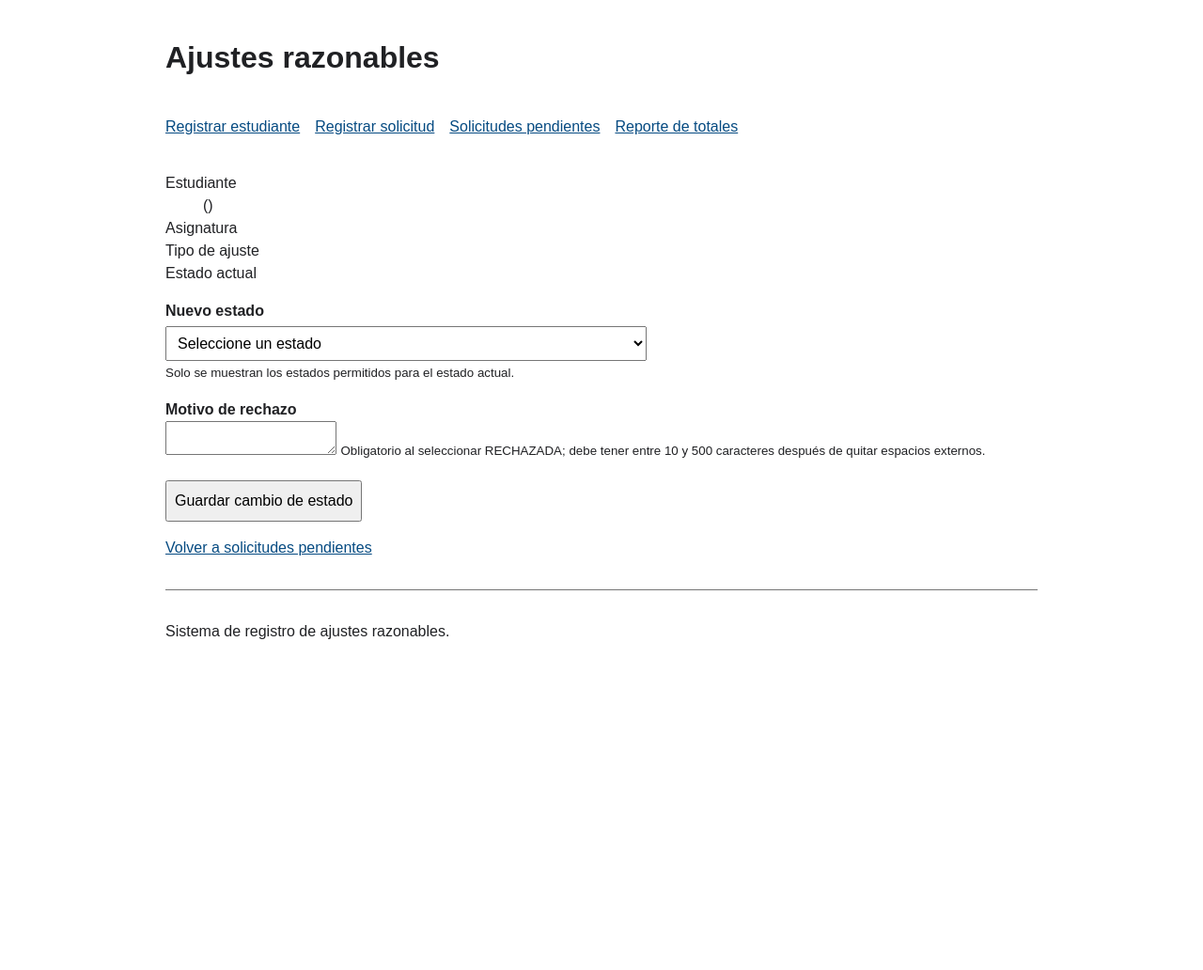
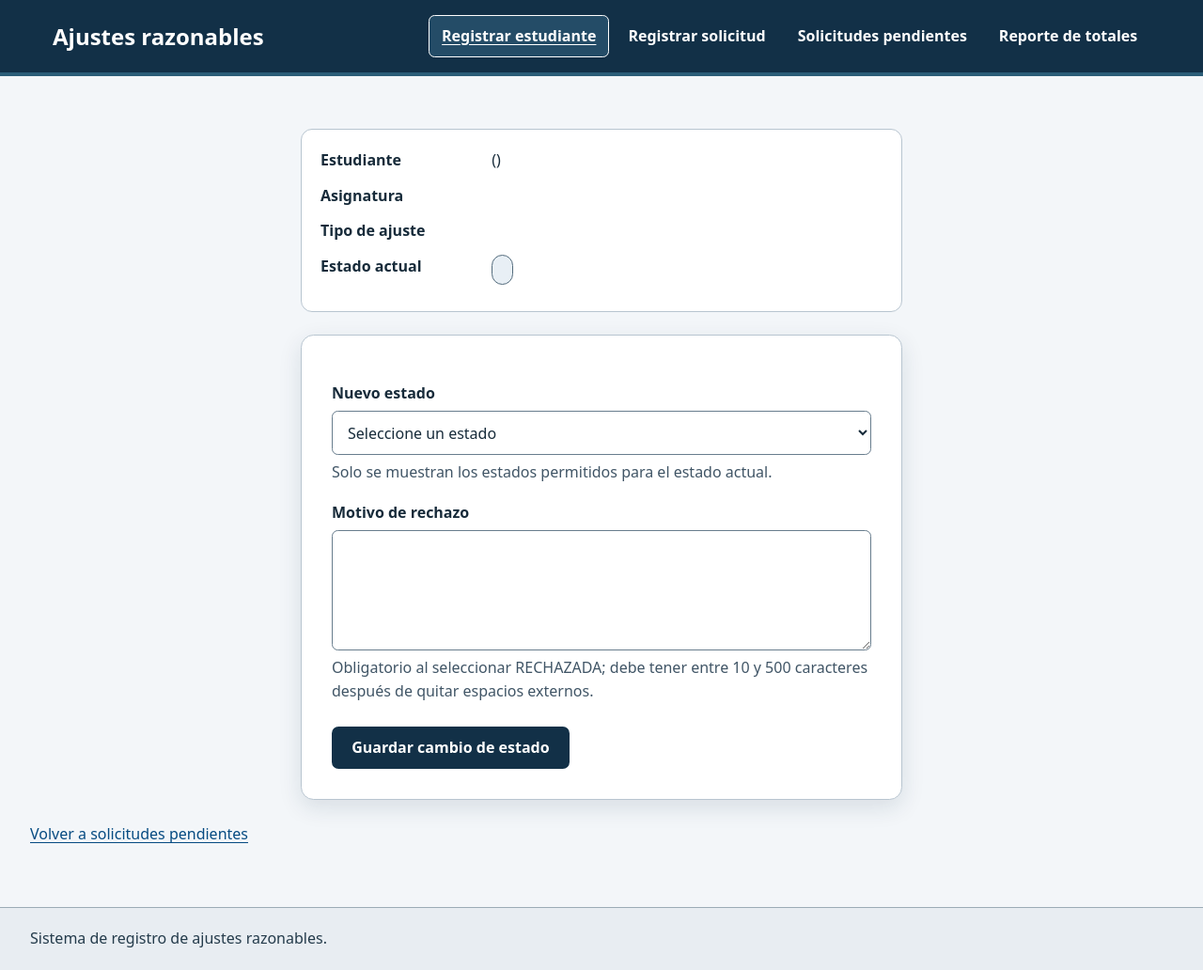
Before and after one commit to 2411010087-mel/ajustes-razonables, a PHP site: template views/solicitudes/cambiar_estado.php in a window 1280 px wide. Shown: the whole page at 94% size. Before the commit the page ends 680 px from the top, so only its background shows below. Run offline with PHP 8.4, Linux system fonts and the light colour scheme; the template is opened without the code that fills it, so the values that code supplies are empty.

Commit message:
style: mejora visual y accesibilidad de las vistas

```diff
--- /dev/null
+++ b/public/css/estilos.css
@@ -0,0 +1,452 @@
+:root {
+    color-scheme: light;
+    font-family: system-ui, -apple-system, BlinkMacSystemFont, "Segoe UI", sans-serif;
+    font-size: 16px;
+    color: #172b3a;
+    background: #f3f6f9;
+    line-height: 1.6;
+    font-synthesis: none;
+    text-rendering: optimizeLegibility;
+}
+
+* {
+    box-sizing: border-box;
+}
+
+body {
+    min-width: 320px;
+    min-height: 100vh;
+    margin: 0;
+    color: #172b3a;
+    background: #f3f6f9;
+}
+
+a {
+    color: #064b82;
+    text-decoration-thickness: 0.08em;
+    text-underline-offset: 0.18em;
+}
+
+a:hover {
+    color: #073b64;
+    text-decoration-thickness: 0.14em;
+}
+
+a:focus-visible,
+button:focus-visible,
+input:focus-visible,
+select:focus-visible,
+textarea:focus-visible {
+    outline: 3px solid #8a3b00;
+    outline-offset: 3px;
+}
+
+.skip-link {
+    position: absolute;
+    z-index: 10;
+    top: 0.5rem;
+    left: 0.5rem;
+    min-height: 44px;
+    padding: 0.6rem 1rem;
+    transform: translateY(-160%);
+    border: 2px solid #ffffff;
+    border-radius: 0.4rem;
+    color: #ffffff;
+    background: #123047;
+    font-weight: 700;
+}
+
+.skip-link:focus {
+    transform: translateY(0);
+}
+
+.site-header {
+    color: #ffffff;
+    background: #123047;
+    border-bottom: 4px solid #2b5d78;
+}
+
+.site-header__inner {
+    display: flex;
+    align-items: center;
+    justify-content: space-between;
+    gap: 1rem 2rem;
+    max-width: 76rem;
+    margin: 0 auto;
+    padding: 1rem 1.5rem;
+}
+
+.site-header h1 {
+    margin: 0;
+    color: #ffffff;
+    font-size: 1.5rem;
+    line-height: 1.25;
+}
+
+.main-nav {
+    display: flex;
+    flex-wrap: wrap;
+    justify-content: flex-end;
+    gap: 0.4rem;
+}
+
+.main-nav a {
+    display: inline-flex;
+    align-items: center;
+    min-height: 44px;
+    padding: 0.55rem 0.8rem;
+    border: 1px solid transparent;
+    border-radius: 0.4rem;
+    color: #ffffff;
+    font-weight: 600;
+    text-decoration: none;
+}
+
+.main-nav a:hover,
+.main-nav a[aria-current="page"] {
+    border-color: #ffffff;
+    color: #ffffff;
+    background: #244c67;
+    text-decoration: underline;
+    text-underline-offset: 0.2em;
+}
+
+.page-content {
+    width: min(100% - 2rem, 76rem);
+    min-height: 65vh;
+    margin: 0 auto;
+    padding: 2rem 0 3rem;
+}
+
+.page-title {
+    margin: 0 0 1.5rem;
+    color: #123047;
+    font-size: clamp(1.5rem, 3vw, 2rem);
+    line-height: 1.25;
+}
+
+.form-card {
+    width: min(100%, 640px);
+    margin: 1.5rem auto;
+    padding: clamp(1.25rem, 4vw, 2rem);
+    border: 1px solid #b8c5d0;
+    border-radius: 0.85rem;
+    background: #ffffff;
+    box-shadow: 0 0.5rem 1.5rem rgb(18 48 71 / 12%);
+}
+
+.form-card label,
+.filter-card label {
+    display: block;
+    margin: 1.1rem 0 0.35rem;
+    color: #172b3a;
+    font-weight: 700;
+}
+
+.form-card input,
+.form-card select,
+.form-card textarea,
+.filter-card input {
+    display: block;
+    width: 100%;
+    min-height: 44px;
+    padding: 0.65rem 0.75rem;
+    border: 1px solid #687d8d;
+    border-radius: 0.4rem;
+    color: #172b3a;
+    background: #ffffff;
+    font: inherit;
+}
+
+.form-card textarea {
+    min-height: 8rem;
+    resize: vertical;
+}
+
+.form-card small,
+.filter-card small {
+    display: block;
+    margin-top: 0.35rem;
+    color: #405566;
+    font-size: 1rem;
+}
+
+.field-error {
+    margin: 0.35rem 0 0;
+    color: #8b1e1e;
+    font-weight: 700;
+}
+
+[aria-invalid="true"] {
+    border-color: #8b1e1e !important;
+}
+
+.form-actions {
+    display: flex;
+    justify-content: flex-start;
+    margin-top: 1.5rem;
+}
+
+.button {
+    display: inline-flex;
+    align-items: center;
+    justify-content: center;
+    min-height: 44px;
+    padding: 0.65rem 1.2rem;
+    border: 2px solid transparent;
+    border-radius: 0.45rem;
+    font: inherit;
+    font-weight: 700;
+    line-height: 1.3;
+    text-align: center;
+    cursor: pointer;
+}
+
+.button--primary {
+    border-color: #123047;
+    color: #ffffff;
+    background: #123047;
+}
+
+.button--primary:hover {
+    border-color: #244c67;
+    color: #ffffff;
+    background: #244c67;
+}
+
+.button--secondary {
+    border-color: #244c67;
+    color: #123047;
+    background: #ffffff;
+}
+
+.button--secondary:hover {
+    color: #123047;
+    background: #e6edf2;
+}
+
+.notice,
+.form-error {
+    width: min(100%, 640px);
+    margin: 1rem auto;
+    padding: 0.9rem 1rem;
+    border: 2px solid;
+    border-radius: 0.5rem;
+    background: #ffffff;
+}
+
+.notice {
+    border-color: #27603b;
+    color: #17452a;
+}
+
+.form-error {
+    border-color: #8b1e1e;
+    color: #741818;
+}
+
+.filter-card {
+    max-width: 640px;
+    margin: 1rem 0;
+    padding: 1rem 1.25rem 1.25rem;
+    border: 1px solid #b8c5d0;
+    border-radius: 0.75rem;
+    background: #ffffff;
+}
+
+.filter-card h3 {
+    margin-top: 0;
+    color: #123047;
+}
+
+.filter-card .button {
+    margin-top: 0.85rem;
+}
+
+.status-badge {
+    display: inline-flex;
+    align-items: center;
+    min-height: 32px;
+    padding: 0.2rem 0.65rem;
+    border: 1px solid #536b7c;
+    border-radius: 999px;
+    color: #123047;
+    background: #e8eff5;
+    font-size: 0.95rem;
+    font-weight: 700;
+    white-space: nowrap;
+}
+
+.data-table,
+table {
+    width: 100%;
+    margin: 1.5rem 0;
+    border-collapse: collapse;
+    border: 1px solid #9cabb6;
+    background: #ffffff;
+}
+
+caption {
+    padding: 0.75rem;
+    color: #123047;
+    font-size: 1.1rem;
+    font-weight: 700;
+    text-align: left;
+}
+
+th,
+td {
+    padding: 0.75rem;
+    border: 1px solid #b8c5d0;
+    text-align: left;
+    vertical-align: top;
+}
+
+th {
+    color: #ffffff;
+    background: #244c67;
+    font-weight: 700;
+}
+
+tbody tr:nth-child(even) {
+    background: #edf2f6;
+}
+
+td.numeric,
+.data-table tbody tr td:last-child {
+    text-align: right;
+    font-variant-numeric: tabular-nums;
+}
+
+.total-card {
+    display: flex;
+    align-items: center;
+    justify-content: space-between;
+    gap: 1rem;
+    max-width: 640px;
+    margin: 0 0 2rem;
+    padding: 1rem 1.5rem;
+    border: 2px solid #123047;
+    border-radius: 0.75rem;
+    color: #ffffff;
+    background: #123047;
+}
+
+.total-card h3 {
+    margin: 0;
+    color: #ffffff;
+    font-size: 1.1rem;
+}
+
+.total-card__value {
+    margin: 0;
+    color: #ffffff;
+    font-size: 2rem;
+    font-weight: 800;
+    font-variant-numeric: tabular-nums;
+}
+
+.report-tables {
+    display: grid;
+    grid-template-columns: repeat(2, minmax(0, 1fr));
+    align-items: start;
+    gap: 1.5rem;
+}
+
+.report-tables table {
+    margin-top: 0;
+}
+
+dl {
+    display: grid;
+    grid-template-columns: minmax(8rem, 0.4fr) minmax(0, 1fr);
+    gap: 0.75rem 1rem;
+    max-width: 640px;
+    margin: 0 auto 1.5rem;
+    padding: 1.25rem;
+    border: 1px solid #b8c5d0;
+    border-radius: 0.75rem;
+    background: #ffffff;
+}
+
+dt {
+    font-weight: 700;
+}
+
+dd {
+    margin: 0;
+}
+
+footer {
+    padding: 1.25rem max(1rem, calc((100% - 76rem) / 2));
+    border-top: 1px solid #9cabb6;
+    color: #243b4b;
+    background: #e8edf2;
+}
+
+footer p {
+    margin: 0;
+}
+
+@media (max-width: 760px) {
+    .site-header__inner {
+        align-items: flex-start;
+        flex-direction: column;
+        padding: 1rem;
+    }
+
+    .main-nav {
+        justify-content: flex-start;
+        width: 100%;
+    }
+
+    .main-nav a {
+        padding-inline: 0.6rem;
+    }
+
+    .page-content {
+        width: min(100% - 1.25rem, 640px);
+        padding-top: 1.5rem;
+    }
+
+    .report-tables {
+        grid-template-columns: 1fr;
+        gap: 0.5rem;
+    }
+
+    .data-table th,
+    .data-table td,
+    table th,
+    table td {
+        padding: 0.55rem;
+    }
+}
+
+@media (max-width: 480px) {
+    .main-nav {
+        display: grid;
+        grid-template-columns: 1fr 1fr;
+    }
+
+    .main-nav a {
+        justify-content: flex-start;
+    }
+
+    .form-card {
+        padding: 1rem;
+    }
+
+    .total-card {
+        align-items: flex-start;
+        flex-direction: column;
+    }
+
+    dl {
+        grid-template-columns: 1fr;
+        gap: 0.2rem;
+    }
+
+    dd {
+        margin-bottom: 0.75rem;
+    }
+}
--- a/views/errores/error.php
+++ b/views/errores/error.php
@@ -5,5 +5,5 @@ use App\Security\Escape;
 
 require dirname(__DIR__) . DIRECTORY_SEPARATOR . 'layout' . DIRECTORY_SEPARATOR . 'header.php';
 ?>
-<p class="form-error" role="alert"><?= Escape::html($mensaje) ?></p>
+<p class="form-error" role="alert"><strong>Error:</strong> <?= Escape::html($mensaje) ?></p>
 <?php require dirname(__DIR__) . DIRECTORY_SEPARATOR . 'layout' . DIRECTORY_SEPARATOR . 'footer.php'; ?>
--- a/views/layout/header.php
+++ b/views/layout/header.php
@@ -9,40 +9,34 @@ use App\Security\Escape;
     <meta charset="utf-8">
     <meta name="viewport" content="width=device-width, initial-scale=1">
     <title><?= Escape::html($tituloPagina ?? 'Ajustes razonables') ?></title>
-    <style>
-        :root {
-            color-scheme: light;
-            font-family: Arial, Helvetica, sans-serif;
-            color: #202124;
-            background: #fff;
-        }
-        body { margin: 0 auto; max-width: 58rem; padding: 1rem; line-height: 1.5; }
-        nav { display: flex; flex-wrap: wrap; gap: 1rem; padding: 1rem 0; }
-        a { color: #064b82; }
-        a:focus, button:focus, input:focus, select:focus {
-            outline: 3px solid #704000;
-            outline-offset: 2px;
-        }
-        label { display: block; font-weight: 700; margin-top: 1rem; }
-        input, select, button { box-sizing: border-box; font: inherit; margin-top: .25rem; padding: .5rem; }
-        input, select { display: block; max-width: 32rem; width: 100%; }
-        button { cursor: pointer; margin-top: 1.25rem; }
-        .error, [aria-invalid="true"] { color: #8b1e1e; }
-        .notice { border-left: .3rem solid #176b37; padding: .5rem 1rem; }
-        .form-error { border-left: .3rem solid #8b1e1e; padding: .5rem 1rem; }
-        .field-error { color: #8b1e1e; font-weight: 700; }
-        footer { border-top: 1px solid #767676; margin-top: 2rem; padding-top: 1rem; }
-    </style>
+    <link rel="stylesheet" href="css/estilos.css">
 </head>
 <body>
-<header>
-    <h1>Ajustes razonables</h1>
-    <nav aria-label="Navegación principal">
-        <a href="?ruta=estudiantes/registrar">Registrar estudiante</a>
-        <a href="?ruta=solicitudes/registrar">Registrar solicitud</a>
-        <a href="?ruta=solicitudes/pendientes">Solicitudes pendientes</a>
-        <a href="?ruta=reportes/totales">Reporte de totales</a>
-    </nav>
+<a class="skip-link" href="#main-content">Saltar al contenido</a>
+<header class="site-header">
+    <div class="site-header__inner">
+        <h1>Ajustes razonables</h1>
+        <?php $rutaActual = $_GET['ruta'] ?? 'estudiantes/registrar'; ?>
+        <nav class="main-nav" aria-label="Navegación principal">
+            <a href="?ruta=estudiantes/registrar"
+                <?= $rutaActual === 'estudiantes/registrar' ? 'aria-current="page"' : '' ?>>
+                Registrar estudiante
+            </a>
+            <a href="?ruta=solicitudes/registrar"
+                <?= $rutaActual === 'solicitudes/registrar' ? 'aria-current="page"' : '' ?>>
+                Registrar solicitud
+            </a>
+            <a href="?ruta=solicitudes/pendientes"
+                <?= in_array($rutaActual, ['solicitudes/pendientes', 'solicitudes/cambiar-estado'], true)
+                    ? 'aria-current="page"' : '' ?>>
+                Solicitudes pendientes
+            </a>
+            <a href="?ruta=reportes/totales"
+                <?= $rutaActual === 'reportes/totales' ? 'aria-current="page"' : '' ?>>
+                Reporte de totales
+            </a>
+        </nav>
+    </div>
 </header>
-<main>
-    <h2><?= Escape::html($tituloPagina ?? 'Ajustes razonables') ?></h2>
+<main id="main-content" class="page-content">
+    <h2 class="page-title"><?= Escape::html($tituloPagina ?? 'Ajustes razonables') ?></h2>
--- a/views/solicitudes/cambiar_estado.php
+++ b/views/solicitudes/cambiar_estado.php
@@ -6,7 +6,7 @@ use App\Security\Escape;
 require dirname(__DIR__) . DIRECTORY_SEPARATOR . 'layout' . DIRECTORY_SEPARATOR . 'header.php';
 ?>
 <?php if ($mensajeGeneral !== null): ?>
-    <p class="form-error" role="alert"><?= Escape::html($mensajeGeneral) ?></p>
+    <p class="form-error" role="alert"><strong>Error:</strong> <?= Escape::html($mensajeGeneral) ?></p>
 <?php endif; ?>
 
 <dl>
@@ -18,13 +18,13 @@ require dirname(__DIR__) . DIRECTORY_SEPARATOR . 'layout' . DIRECTORY_SEPARATOR
     <dt>Tipo de ajuste</dt>
     <dd><?= Escape::html($solicitud->tipoAjuste->value) ?></dd>
     <dt>Estado actual</dt>
-    <dd><?= Escape::html($solicitud->estado->value) ?></dd>
+    <dd><span class="status-badge"><?= Escape::html($solicitud->estado->value) ?></span></dd>
 </dl>
 
 <?php if ($estadosPermitidos === []): ?>
-    <p>Esta solicitud ya alcanzó un estado final y no admite más cambios.</p>
+    <p class="notice" role="status">Estado final: esta solicitud ya no admite más cambios.</p>
 <?php else: ?>
-    <form method="post" action="?ruta=solicitudes/cambiar-estado">
+    <form class="form-card" method="post" action="?ruta=solicitudes/cambiar-estado">
         <input type="hidden" name="_csrf" value="<?= Escape::html($tokenCsrf) ?>">
         <input type="hidden" name="id_solicitud" value="<?= Escape::html($solicitud->idSolicitud) ?>">
 
@@ -58,7 +58,9 @@ require dirname(__DIR__) . DIRECTORY_SEPARATOR . 'layout' . DIRECTORY_SEPARATOR
             </p>
         <?php endif; ?>
 
-        <button type="submit">Guardar cambio de estado</button>
+        <div class="form-actions">
+            <button class="button button--primary" type="submit">Guardar cambio de estado</button>
+        </div>
     </form>
 <?php endif; ?>
 <p><a href="?ruta=solicitudes/pendientes">Volver a solicitudes pendientes</a></p>
```
Also changed, not shown: views/estudiantes/registrar.php (+6 -4 lines), views/reportes/totales.php (+10 -7 lines), views/solicitudes/listar.php (+9 -7 lines), views/solicitudes/registrar.php (+6 -4 lines).
